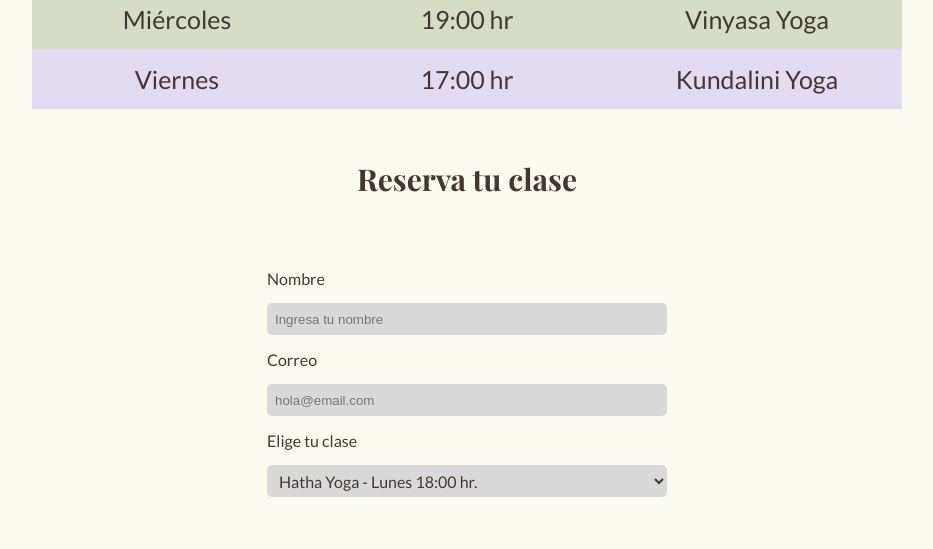
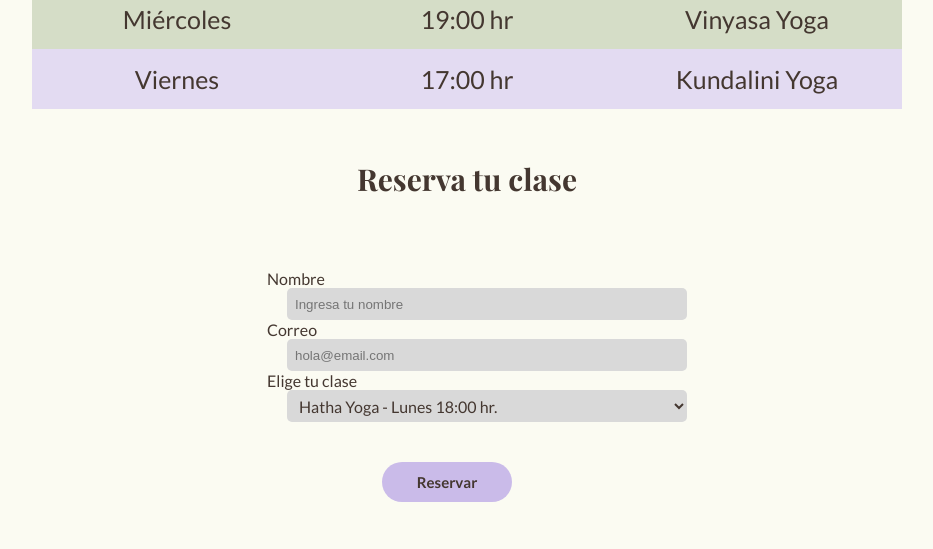
Before and after one commit to paulinabecker/espacioCalma, a plain HTML site: page index.html in a window 1280 px wide. Shown: the part 2139-2688 px from the top of the page, without its empty margins (173-1106 px from the left). Drawn offline with nearby package versions, Linux system fonts and the light colour scheme; some packages are replaced by stand-ins of ours; a script that the page names is missing; a web font is replaced by a local one.

Commit message:
cambios margin

```diff
--- a/assets/styles/styles.css
+++ b/assets/styles/styles.css
@@ -401,7 +401,8 @@ td{
 input{
     background-color: var(--colorForm);
     height: 32px;
-    margin: 15px 0px;
+    margin-left: 20px;
+    margin-right: 20px;
     padding: 0 8px;
     width: 100%;
     max-width: 400px;
@@ -414,7 +415,8 @@ select{
     max-width: 400px;
     font-size: 16px;
     font-family: "Lato", sans-serif;
-    margin: 15px 0px;
+    margin-left: 20px;
+    margin-right: 20px;
     background-color: #D9D9D9;
     color: #443730;
     height: 32px;
@@ -426,6 +428,7 @@ select{
 @media (max-width: 768px) {
     input, select{
         max-width: 350px;
+        padding-left: 20px;
     }
 }
 
```
